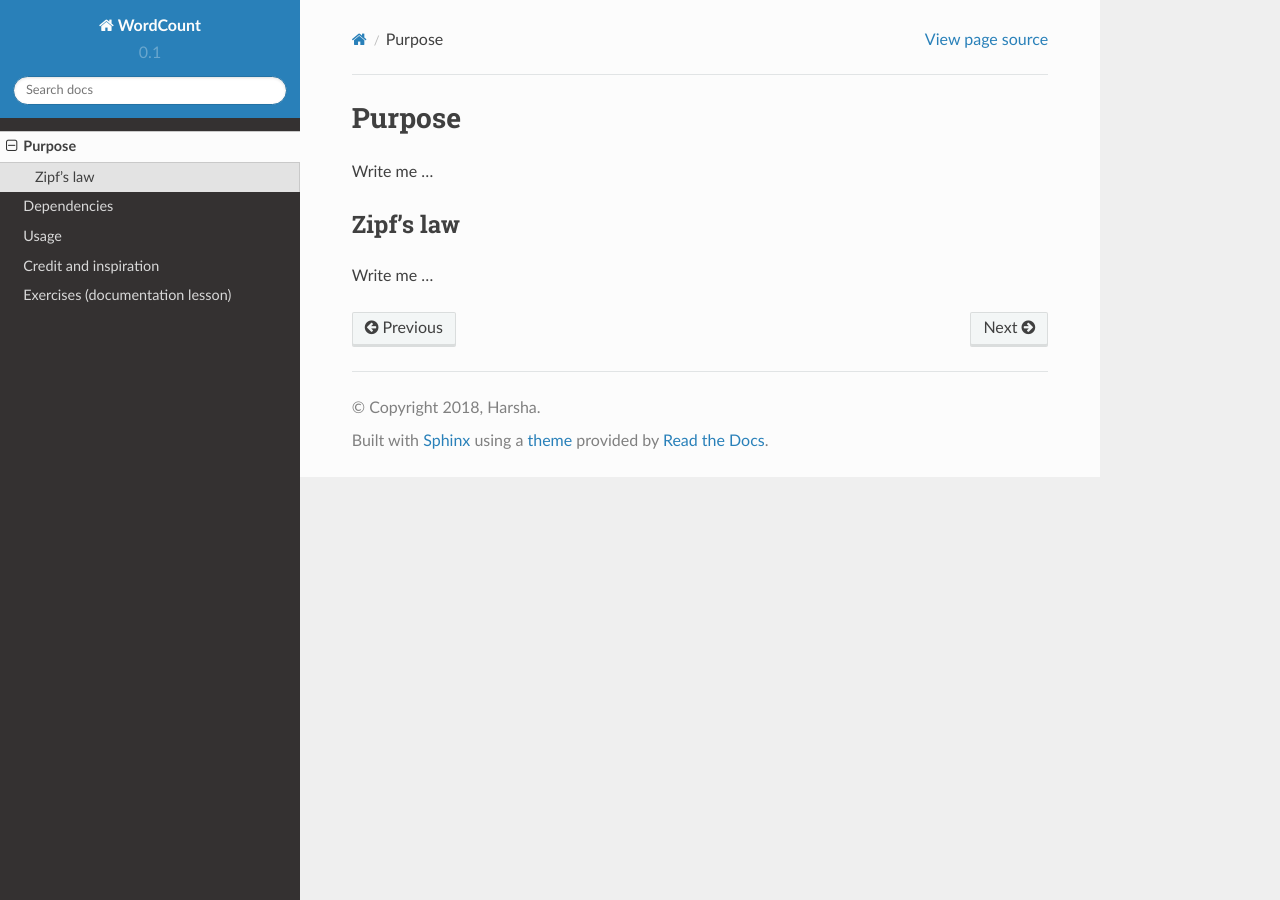
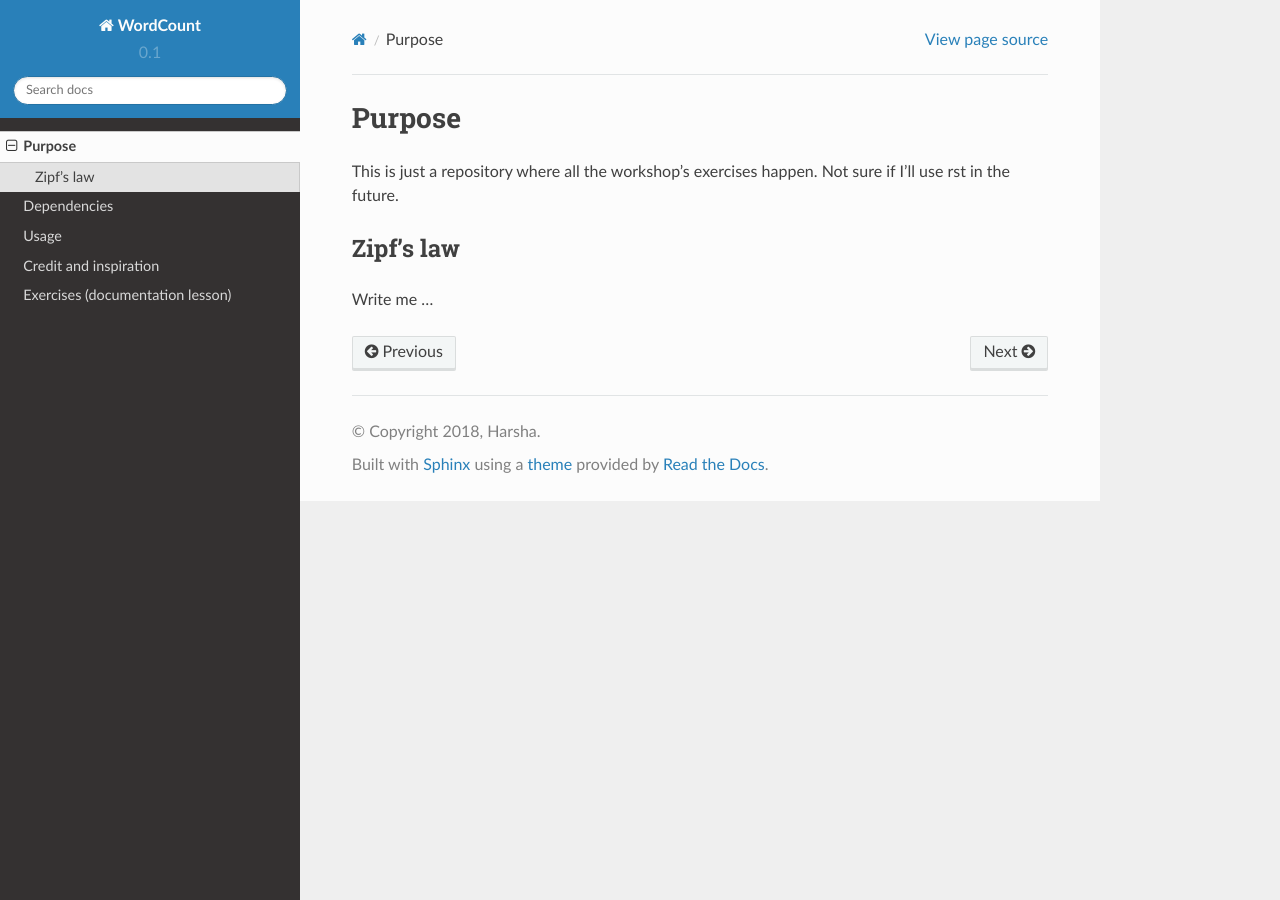
Before and after one commit to Schmitzi/word-count, a Sphinx documentation site: the page built from doc/purpose.rst, in a window 1280 px wide. Built offline with Sphinx 7.4.7 and the Read the Docs theme 2.0.0, drawn with Linux system fonts in a browser that asks for light colours.

Commit message:
Added purpose

```diff
--- a/doc/purpose.rst
+++ b/doc/purpose.rst
@@ -3,7 +3,8 @@
 Purpose
 =======
 
-Write me ...
+This is just a repository where all the workshop's exercises happen.
+Not sure if I'll use rst in the future.
 
 
 Zipf's law
```
